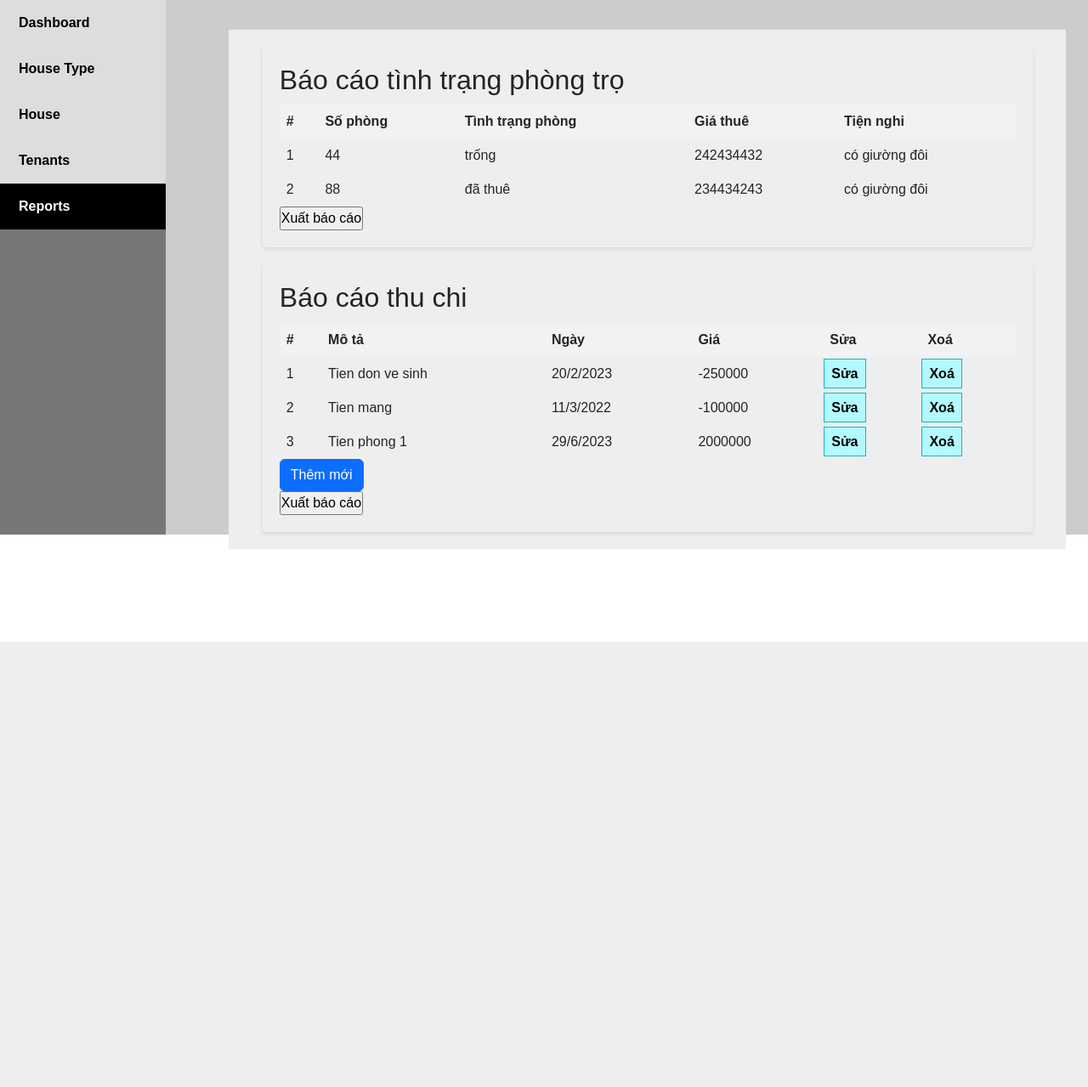
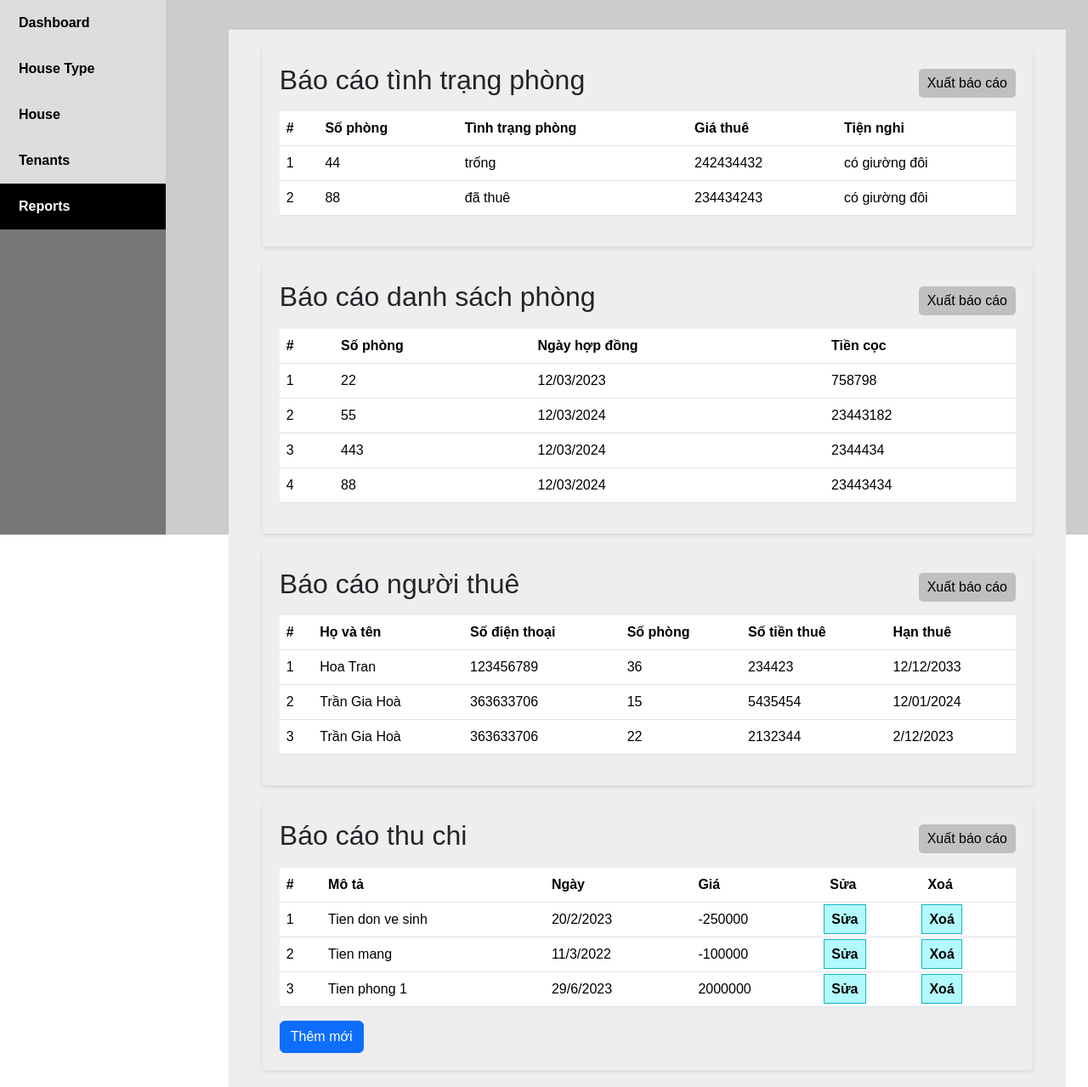
Before and after one commit to tranhoa2003/DACS_Nhom3, a PHP site: page /baocao.php in a window 1280 px wide. Shown: the part 45-1324 px from the top of the page at 85% size. Before the commit the page ends 800 px from the top, so only its background shows below. Run offline with PHP 8.4, Linux system fonts and the light colour scheme; a user stored in the database is signed in; data comes from the database, SQL or seed files in the repository; some web fonts are replaced.

Commit message:
fix report

```diff
--- a/DACS/thuchi/danhsach.php
+++ b/DACS/thuchi/danhsach.php
@@ -4,6 +4,10 @@
     $sql1 = "SELECT * FROM finance";
     $query1 = mysqli_query($connect, $sql1);
 
+    $sql2 = "SELECT * FROM house";
+    $query2 = mysqli_query($connect, $sql2);
+    $sql3 = "SELECT * FROM tenants";
+    $query3 = mysqli_query($connect, $sql3);
 ?>
 
 <!DOCTYPE html>
@@ -26,6 +30,21 @@
         .test:hover{
             border: #F16276 1px solid;
             background-color: #f6b9c2;
+        }
+        /* .section_form{
+            display: flex;
+        } */
+        .form-section{
+            display: flex;
+            justify-content: space-between;
+            align-items: center;
+        }
+
+        .export{
+            border:none; background-color: #C0C0C0; border-radius: 5px; padding: 5px 10px 5px 10px;
+        }
+        .export:hover{
+            background-color: #DDDDDD;
         }
     </style>
 </head>
@@ -86,8 +105,13 @@
             <div class="main_manager" style="height: auto;">
                 <div class="main_manager_frame" >
                     <section>
-                        <h2>Báo cáo tình trạng phòng trọ</h2>
-                        <table id="roomStatusTable">
+                        <div class="form-section">
+                            <h2>Báo cáo tình trạng phòng</h2>
+                            <form action="export_ttphong.php" method = "post">
+                                <input class="export" type="submit" name="export_ttphong" value = "Xuất báo cáo" >
+                            </form>
+                        </div>
+                        <table id="roomStatusTable" class="table">
                             <thead>
                                 <tr>
                                     <th>#</th>
@@ -112,14 +136,84 @@
                             ?>
                             </tbody>
                         </table>
-                        <form action="export_ttphong.php" method = "post">
-                            <input type="submit" name="export_ttphong" value = "Xuất báo cáo" >
-                        </form>
                     </section>
 
                     <section>
-                        <h2>Báo cáo thu chi</h2>
-                        <table id="financialReportTable">
+                        <div class="form-section">
+                            <h2>Báo cáo danh sách phòng</h2>
+                            <form action="export_dsphong.php" method = "post">
+                            <input class="export" type="submit" name="export_dsphong" value = "Xuất báo cáo" >
+                        </form>
+                        </div>
+                        <table id="roomStatusTable" class="table">
+                            <thead>
+                                <tr>
+                                    <th>#</th>
+                                    <th>Số phòng</th>
+                                    <th>Ngày hợp đồng</th>
+                                    <th>Tiền cọc</th>
+                                </tr>
+                            </thead>
+                            <tbody>
+                            <?php
+                            $i = 1;
+                                while($row = mysqli_fetch_assoc($query2)){?>
+                                    <tr>
+                                        <td><?php echo $i++?></td>
+                                        <td><?php echo $row['r_number']; ?></td>
+                                        <td><?php echo $row['d_contract']; ?></td>
+                                        <td><?php echo $row['deposits']; ?></td>
+                                    </tr>
+                                <?php }
+                            ?>
+                            </tbody>
+                        </table>
+                    </section>
+
+                    <section>
+                        <div class="form-section">
+                            <h2>Báo cáo người thuê</h2>
+                            <form action="export_ntphong.php" method = "post">
+                                <input class="export" type="submit" name="export_ntphong" value = "Xuất báo cáo" >
+                            </form>
+                        </div>
+                        <table id="roomStatusTable" class="table">
+                            <thead>
+                                <tr>
+                                    <th>#</th>
+                                    <th>Họ và tên</th>
+                                    <th>Số điện thoại</th>
+                                    <th>Số phòng</th>
+                                    <th>Số tiền thuê</th>
+                                    <th>Hạn thuê</th>
+                                </tr>
+                            </thead>
+                            <tbody>
+                            <?php
+                            $i = 1;
+                                while($row = mysqli_fetch_assoc($query3)){?>
+                                    <tr>
+                                        <td><?php echo $i++?></td>
+                                        <td><?php echo $row['name']; ?></td>
+                                        <td><?php echo $row['phone']; ?></td>
+                                        <td><?php echo $row['r_number']; ?></td>
+                                        <td><?php echo $row['r_amount']; ?></td>
+                                        <td><?php echo $row['co_date']; ?></td>
+                                    </tr>
+                                <?php }
+                            ?>
+                            </tbody>
+                        </table>
+                    </section>
+
+                    <section>
+                        <div class="form-section">
+                            <h2>Báo cáo thu chi</h2>
+                            <form action="export_thuchi.php" method = "post">
+                                <input class="export" type="submit" name="export_thuchi" value = "Xuất báo cáo" >
+                            </form>
+                        </div>
+                        <table id="financialReportTable" class="table">
                             <thead>
                                 <tr>
                                     <th>#</th>
@@ -152,9 +246,6 @@
                             </tbody>
                         </table>
                         <a class="btn btn-primary" href="baocao.php?page_layout=them">Thêm mới</a>
-                        <form action="export_thuchi.php" method = "post">
-                            <input type="submit" name="export_thuchi" value = "Xuất báo cáo" >
-                        </form>
                     </section>
 
                     <!-- <section> -->
```
Also changed, not shown: DACS/export_dsphong.php (added, +36 -0 lines), DACS/export_ntphong.php (added, +40 -0 lines).
